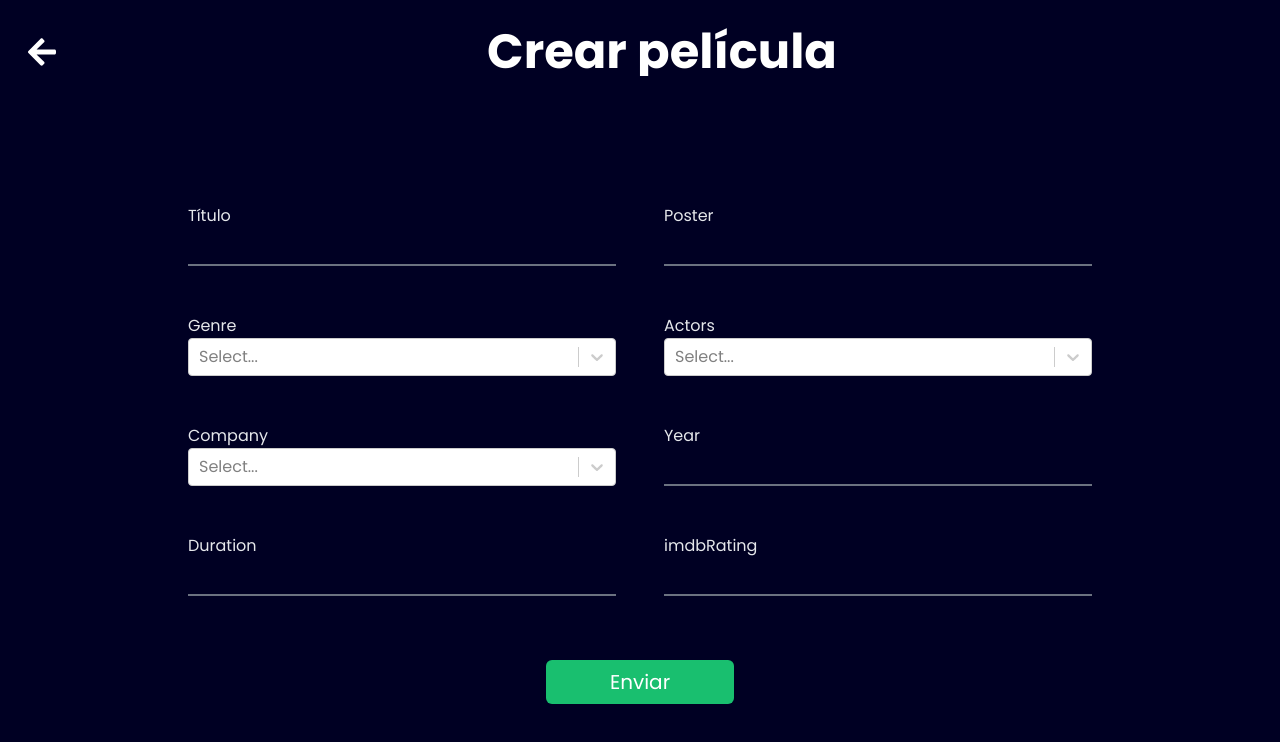
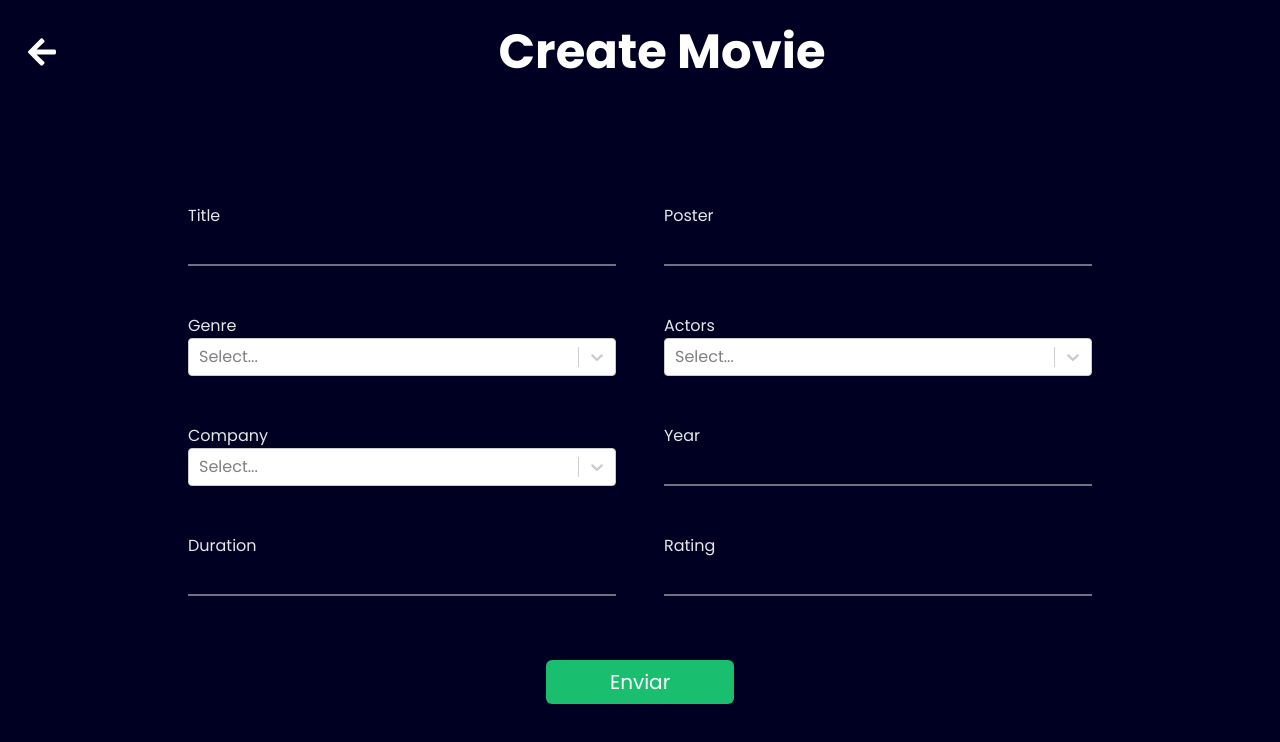
Before and after one commit to adj87/movie-library, a React (Create React App) app: page /movies/new in a window 1280 px wide. Shown: the top 742 px of the page. Built offline with nearby package versions, Linux system fonts and the light colour scheme; data requests are answered from the project's data file.

Commit message:
translate movieCreate

```diff
--- a/src/i18n/en.json
+++ b/src/i18n/en.json
@@ -2,8 +2,19 @@
   "screens": {
     "movies": "Movies",
     "actors": "Actors",
-    "companies": "Companies"
+    "companies": "Companies",
+    "movieCreate": "Create Movie"
   },
   "all-rights-reserved": "All rights reserved ",
-  "by": "By"
+  "by": "By",
+  "movie": {
+    "title": "Title",
+    "poster": "Poster",
+    "genre": "Genre",
+    "actors": "Actors",
+    "company": "Company",
+    "year": "Year",
+    "duration": "Duration",
+    "imdbRating": "Rating"
+  }
 }
--- a/src/pages/MovieCreate/index.tsx
+++ b/src/pages/MovieCreate/index.tsx
@@ -1,4 +1,5 @@
 import React, { useCallback, useEffect, useState } from "react";
+import { useTranslation } from "react-i18next";
 import Select, { MultiValue, SingleValue } from "react-select";
 
 import Body from "../../components/Body";
@@ -24,6 +25,7 @@ const initialFormState = {
 const MovieCreate: React.FC<any> = () => {
   const [formState, setFormState] = useState(initialFormState);
   const dispatch = useAppDispatch();
+  const { t } = useTranslation();
   const [actors, companies] = useAppSelector(({ movieCreate }: RootState) => [
     movieCreate.actors,
     movieCreate.companies
@@ -36,7 +38,7 @@ const MovieCreate: React.FC<any> = () => {
   }, []);
   return (
     <>
-      <Header text={"Crear película"} />
+      <Header text={t("screens.movieCreate")} />
       <Body>
         <form
           onSubmit={(e) => {
@@ -49,17 +51,17 @@ const MovieCreate: React.FC<any> = () => {
             <Input
               value={formState.title}
               name={"title"}
-              label={"Título"}
+              label={t("movie.title")}
               onChange={updateForm}
             />
             <Input
               value={formState.poster}
               name={"poster"}
-              label={"Poster"}
+              label={t("movie.poster")}
               onChange={updateForm}
             />
             <div>
-              <label className="text-grey-200 mb-4">{"Genre"}</label>
+              <label className="text-grey-200 mb-4">{t("movie.genre")}</label>
               <Select
                 classNamePrefix="react-select"
                 options={[
@@ -76,7 +78,7 @@ const MovieCreate: React.FC<any> = () => {
             </div>
 
             <div>
-              <label className="text-grey-200 mb-4">{"Actors"}</label>
+              <label className="text-grey-200 mb-4">{t("movie.actors")}</label>
               <Select
                 classNamePrefix="react-select"
                 options={actors}
@@ -111,21 +113,21 @@ const MovieCreate: React.FC<any> = () => {
               value={formState.year}
               name={"year"}
               type="number"
-              label={"Year"}
+              label={t("movie.year")}
               onChange={updateForm}
             />
             <Input
               value={formState.duration}
               name={"duration"}
               type="number"
-              label={"Duration"}
+              label={t("movie.duration")}
               onChange={updateForm}
             />
             <Input
               value={formState.imdbRating}
               name={"imdbRating"}
               type="number"
-              label={"imdbRating"}
+              label={t("movie.imdbRating")}
               onChange={updateForm}
             />
           </div>
```
